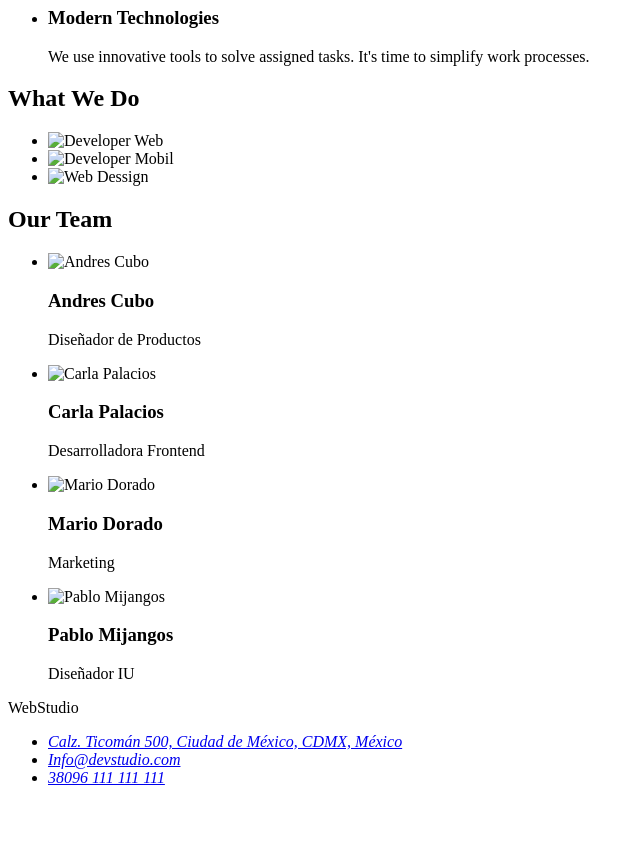
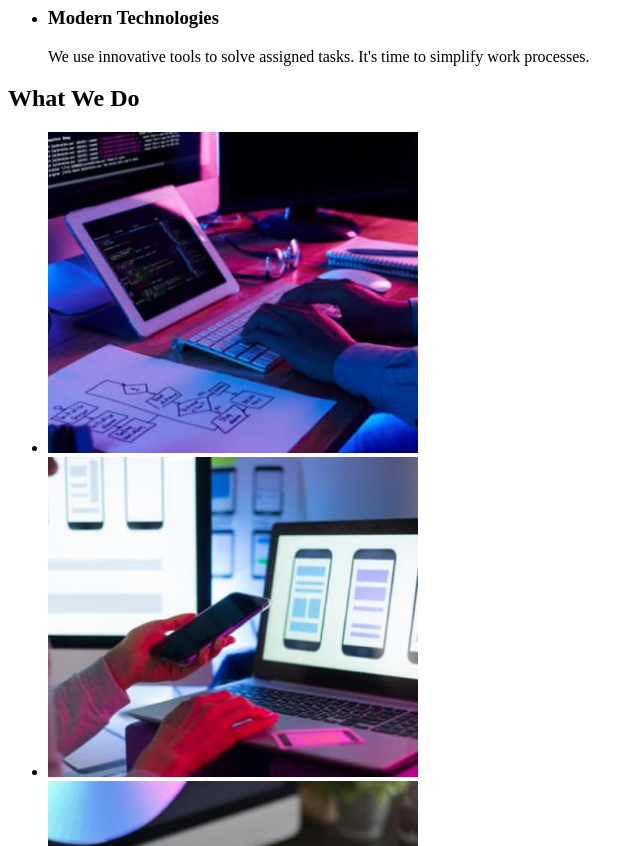
Before and after one commit to Camellgit/goit-markup-hw-01, a plain HTML site: page index.html in a window 1280 px wide. Shown: the part 480-1326 px from the top of the page, without its empty margins (0-644 px from the left). Before the commit the page ends 1283 px from the top, so only its background shows below. Drawn offline with Linux system fonts and the light colour scheme.

Commit message:
correccion de imagenes

```diff
--- a/index.html
+++ b/index.html
@@ -64,13 +64,13 @@
         <h2>What We Do</h2>
         <ul class="imag-container work">
           <li>
-            <img src="./images/caja 1.jpg" width="370" alt="Developer Web" />
+            <img src="./images/caja1.jpg" width="370" alt="Developer Web" />
           </li>
           <li>
-            <img src="./images/caja 2.jpg" width="370" alt="Developer Mobil " />
+            <img src="./images/caja2.jpg" width="370" alt="Developer Mobil " />
           </li>
           <li>
-            <img src="./images/caja 3.jpg" width="370" alt="Web Dessign" />
+            <img src="./images/caja3.jpg" width="370" alt="Web Dessign" />
           </li>
         </ul>
       </section>
@@ -79,7 +79,7 @@
         <ul class="imag-container team">
           <li>
             <img
-              src="./images/Andres Cubo.jpg"
+              src="./images/andrescubo.jpg"
               alt="Andres Cubo"
               width="300px"
             />
@@ -88,7 +88,7 @@
           </li>
           <li>
             <img
-              src="./images/Carla Palacios.jpg"
+              src="./images/carlapalacios.jpg"
               alt="Carla Palacios"
               width="300"
             />
@@ -97,7 +97,7 @@
           </li>
           <li>
             <img
-              src="./images/Mario Dorado.jpg"
+              src="./images/mariodorado.jpg"
               alt="Mario Dorado"
               width="300"
             />
@@ -106,7 +106,7 @@
           </li>
           <li>
             <img
-              src="./images/Pablo Mijangos.jpg"
+              src="./images/pablomijangos.jpg"
               alt="Pablo Mijangos"
               width="300"
             />
```
